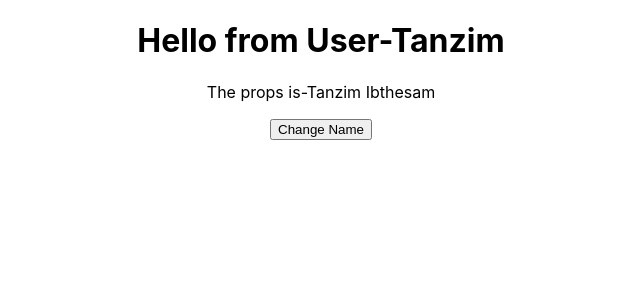
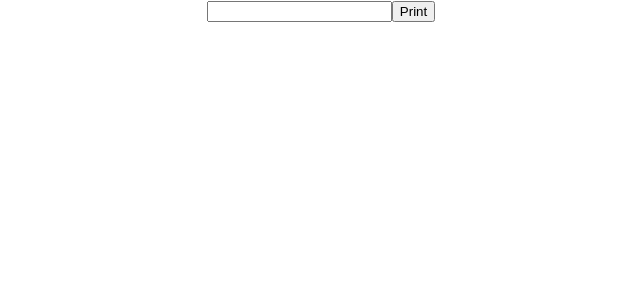
Before and after one commit to TanzimIbthesam/ReactJs, a React (Create React App) app in the folder reactcourse/: page / in a window 1280 px wide. Shown: the top 300 px of the page, without its empty margins (319-959 px from the left). Built offline with nearby package versions, Linux system fonts and the light colour scheme.

Commit message:
2-Input Value

```diff
--- a/reactcourse/src/App.js
+++ b/reactcourse/src/App.js
@@ -1,21 +1,44 @@
 
 
-// import { useState } from 'react';
+ import { useState } from 'react';
 import './App.css';
- import ClassUser from './ClassUser';
+//  import ClassUser from './ClassUser';
 // import FunctionalUser from './FunctionalUser';
 
 
 function App() {
-  //  const [name,setName]=useState("Tanzim");
-  function updateName(){
-    //  setName("Tanzim Ibthesam")
-     console.log("Clicked");
+    const [name,setName]=useState("Tanzim");
+    const [print,setPrint]=useState(false)
+  // function updateName(){
+  //   //  setName("Tanzim Ibthesam")
+  //    console.log("Clicked");
 
+  //  }
+
+  function getData(e){
+     e.preventDefault();
+      setName(e.target.value)
+  }
+   function setPrintValue(e){
+    e.preventDefault();
+    setPrint(true)
    }
+
+
+
   return (
     <div className="App">
-       <ClassUser fullName="Tanzim Ibthesam" updateName={updateName} />
+       {print ?
+        <h1>{name}</h1>
+       :null}
+
+       <form>
+
+
+         <input type="text" onChange={(e)=>getData(e)} ></input>
+         <button onClick={(e)=>setPrintValue(e)}>Print</button>
+       </form>
+       {/* <ClassUser fullName="Tanzim Ibthesam" updateName={updateName} />  */}
       {/* <FunctionalUser name="Tanzim" updateName={updateName} /> */}
       {/* <h1>{name}</h1>
      <button onClick={updateName}>Change Name</button> */}
```
